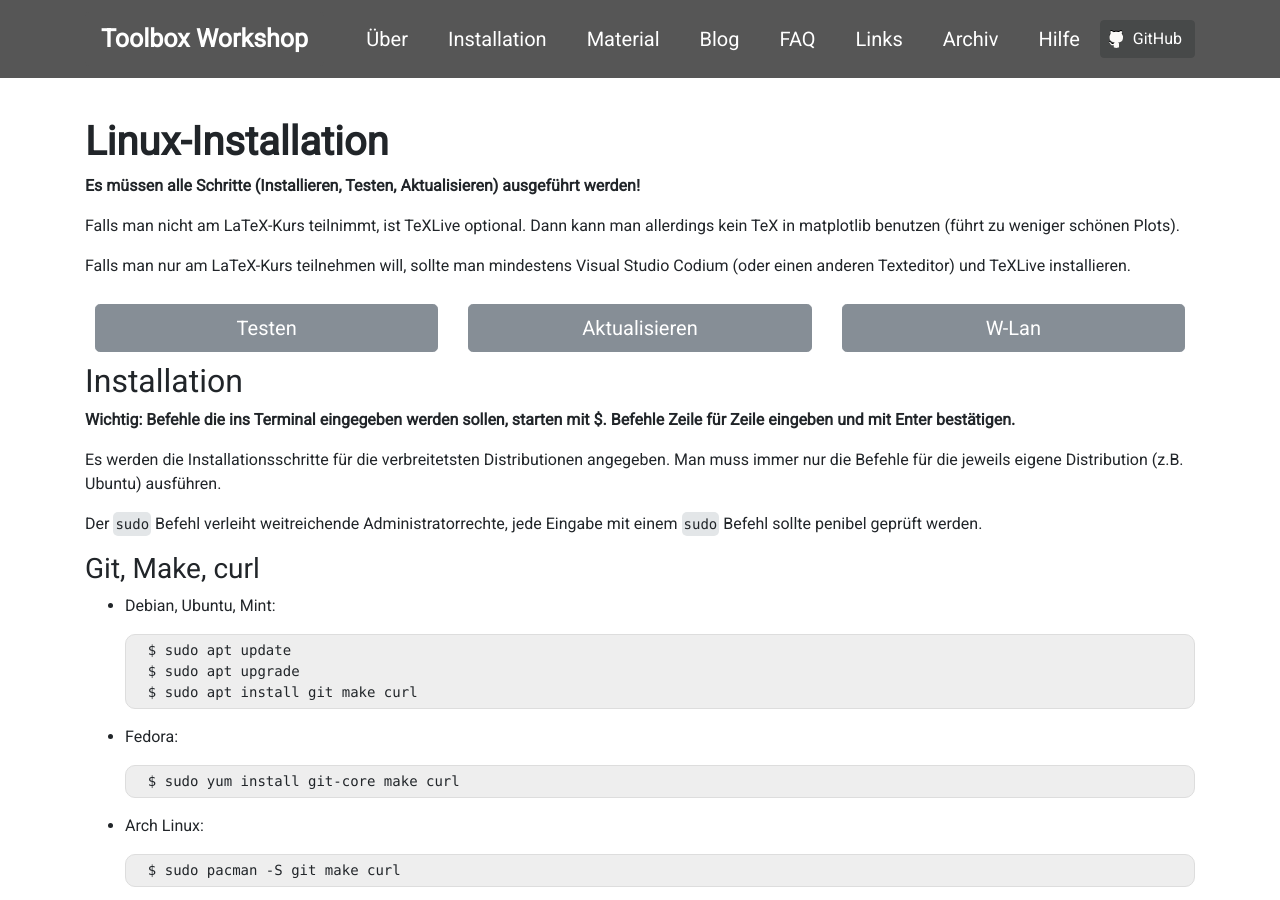
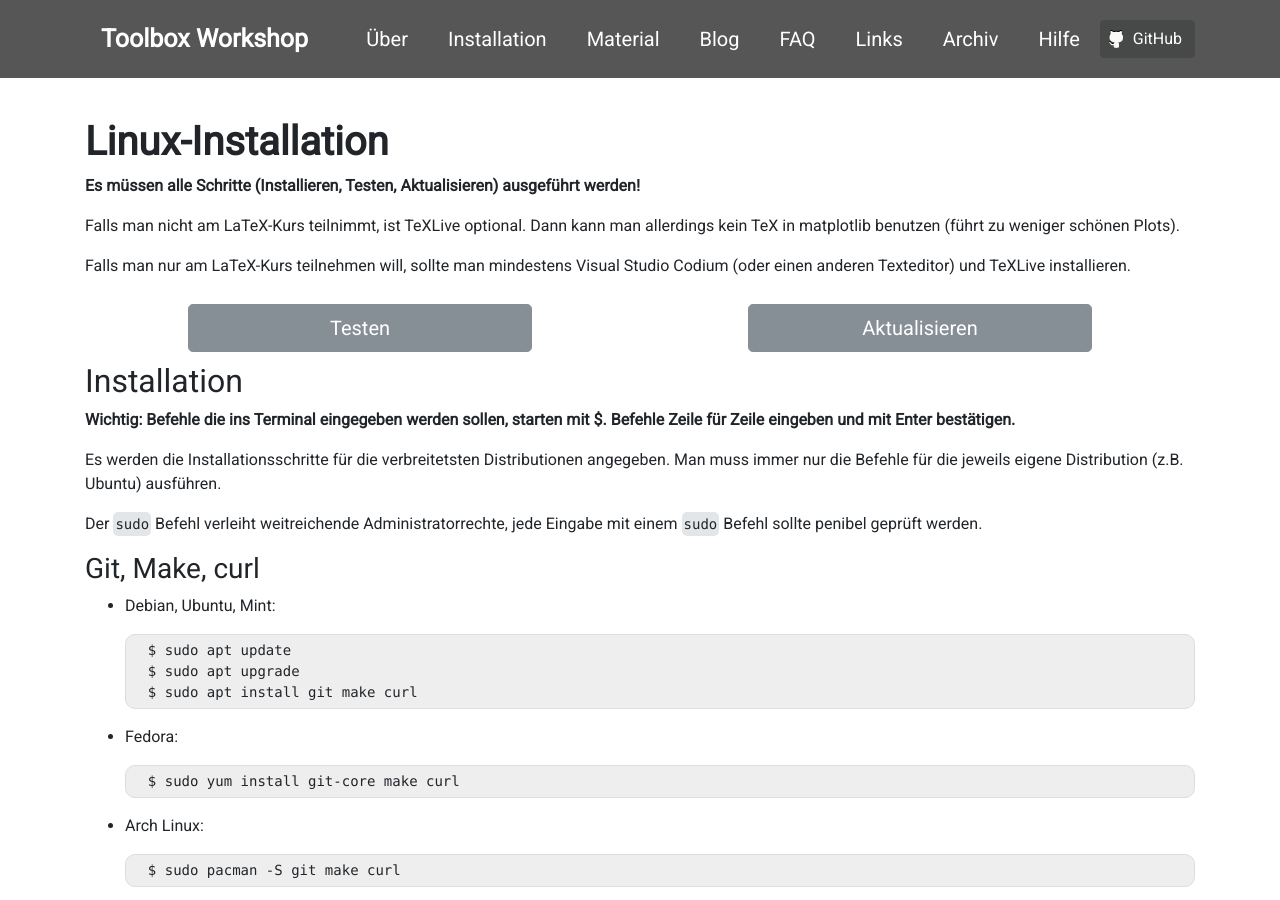
Before and after one commit to pep-dortmund/homepage-toolbox, a Jekyll site: the page built from install/linux.md, in a window 1280 px wide and 900 px high. Built offline with Jekyll 4.4.1, drawn with Linux system fonts in a browser that asks for light colours; nearby versions of some CDN libraries.

Commit message:
remove linux wlan link

```diff
--- a/install/linux.md
+++ b/install/linux.md
@@ -12,21 +12,19 @@ Falls man nur am LaTeX-Kurs teilnehmen will, sollte man mindestens Visual Studio
 
 
 <div class="row" style="padding: 10px">
+  <div class="col-md-1" align="center"></div>
   <div class="col-md-4" align="center">
   <a href="#test" class="btn btn-secondary btn-lg btn-block" role="button">
   Testen
   </a>
   </div>
+  <div class="col-md-2" align="center"></div>
   <div class="col-md-4" align="center">
   <a href="#update" class="btn btn-secondary btn-lg btn-block" role="button">
   Aktualisieren
   </a>
   </div>
-  <div class="col-md-4" align="center">
-  <a href="#w-lan" class="btn btn-secondary btn-lg btn-block" role="button">
-  W-Lan
-  </a>
-  </div>
+  <div class="col-md-1" align="center"></div>
 </div>
 
 ## <a id="Installation"></a>Installation
```
